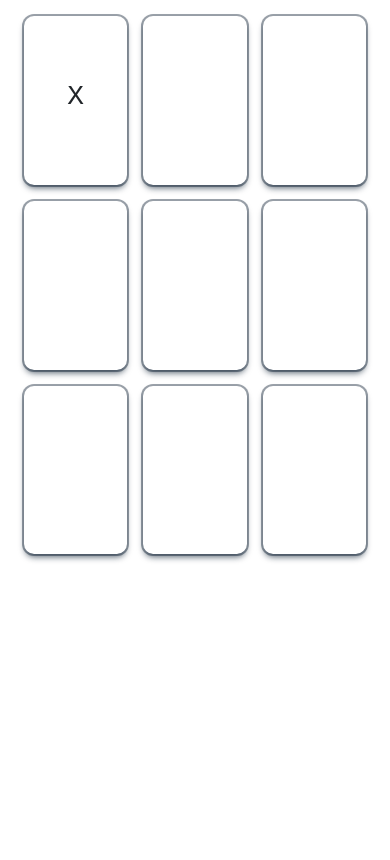
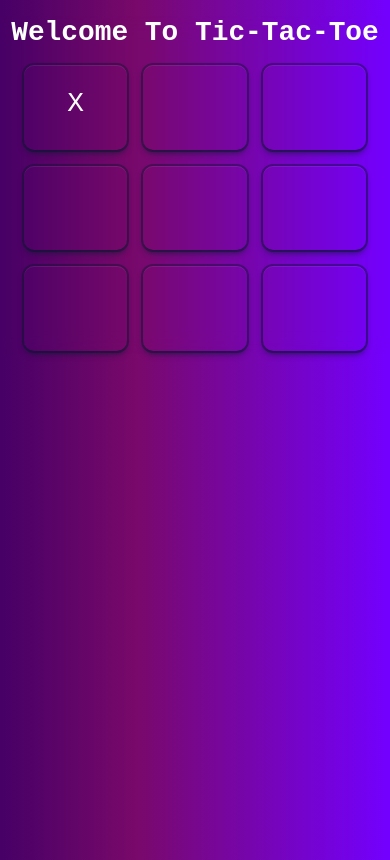
Before and after one commit to Zdrave7o/TicTacToe, a plain HTML site: page index.html in a window 390 px wide. Both pictures are taken after a click on the element 75 px from the left and 100 px from the top of the page. Drawn offline with nearby package versions, Linux system fonts and the light colour scheme.

Commit message:
Fully Working App

```diff
--- a/index.html
+++ b/index.html
@@ -7,8 +7,9 @@
     <link rel="stylesheet" href="style.css">
     <title>Document</title>
 </head>
-<body class="m-0 p-0 overflow-x-hidden">
-    <main class="col-lg-6 col-sm-12 game-screen mx-auto mt-3">
+<body class="m-0 p-0 overflow-x-hidden position-relative">
+    <main class="col-lg-6 col-sm-12 game-screen mx-auto mt-3 text-white">
+        <h1 class="text-center fs-1 fw-bold">Welcome To Tic-Tac-Toe</h1>
         <div class="row row-cols-4 column-gap-3 justify-content-center mt-3">
             <div class="col slot" index="1"></div>
             <div class="col slot" index="2"></div>
--- a/script.js
+++ b/script.js
@@ -16,7 +16,6 @@ function selectSlot(player, currentArr, slotValue, slot){
     if(slots.includes(slotValue)){
         player === player1? symbol="X":symbol ="O";
 
-
         let removableIndex = slots.indexOf(slotValue);
         slots.splice(removableIndex, 1);
         console.log(`${currentPlayer} chose ${slotValue}`);
@@ -24,25 +23,27 @@ function selectSlot(player, currentArr, slotValue, slot){
 
         currentArr.push(slotValue);
 
-        currentArr.forEach(item => {
-            item = Number();
-        })
-        currentArr.sort((x, y) => x - y);
+        if (currentArr.includes("1") && currentArr.includes("2") && currentArr.includes("3") ||
+        currentArr.includes("4") && currentArr.includes("5") && currentArr.includes("6") ||
+        currentArr.includes("7") && currentArr.includes("8") && currentArr.includes("9") ||
+        currentArr.includes("1") && currentArr.includes("4") && currentArr.includes("7") ||
+        currentArr.includes("2") && currentArr.includes("5") && currentArr.includes("8") ||
+        currentArr.includes("3") && currentArr.includes("6") && currentArr.includes("9") ||
+        currentArr.includes("1") && currentArr.includes("5") && currentArr.includes("9") ||
+        currentArr.includes("3") && currentArr.includes("5") && currentArr.includes("7")){
+            let winInterval = setInterval(() => {
+                window.alert(`${currentPlayer} wins!`);
+                clearInterval(winInterval);
+                window.location.reload();
+            }, 50);
 
-        let str = currentArr.join("");
-
-        if (str.includes("123") || str.includes("456") || str.includes("789")) {
-            window.alert(`${currentPlayer} wins!`);
             return;
-        } else if (str.includes("1") && str.includes("4") && str.includes("7") ||
-            (str.includes("2") && str.includes("5") && str.includes("8")) ||
-            (str.includes("3") && str.includes("6") && str.includes("9"))) {
-            window.alert(`${currentPlayer} wins!`);
-            return;
-        } else if (str.includes("1") && str.includes("5") && str.includes("9") ||
-            (str.includes("3") && str.includes("5") && str.includes("7"))) {
-            window.alert(`${currentPlayer} wins!`);
-            return;
+        } else if(slots.length < 1){
+            let winInterval = setInterval(() => {
+                window.alert(`Draw!`);
+                clearInterval(winInterval);
+                window.location.reload();
+            }, 50);
         }
 
         currentPlayer = player === player1? player2:player1;
--- a/style.css
+++ b/style.css
@@ -3,11 +3,14 @@
 }
 
 body{
-    height:100vh;
+    min-height:100vh;
+    background: #460066;
+    background: linear-gradient(90deg, rgba(70, 0, 102, 1) 0%, rgba(121, 9, 106, 1) 35%, rgba(115, 0, 255, 1) 100%);
 }
 
 .game-screen{
-    min-height: 60vh;
+    min-height: 100vh;
+    backdrop-filter: blur(10px);
 }
 
 @media only screen and (max-width: 500px) {
@@ -28,6 +31,12 @@ body{
     transition: .3s;
 }
 
+@media only screen and (max-width: 500px) {
+    .slot{
+        height: 10vh;
+    }
+}
+
 .slot:hover{
     transform: scale(1.05);
     background-color: hsla(0, 0%, 0%, 0.078);
```
